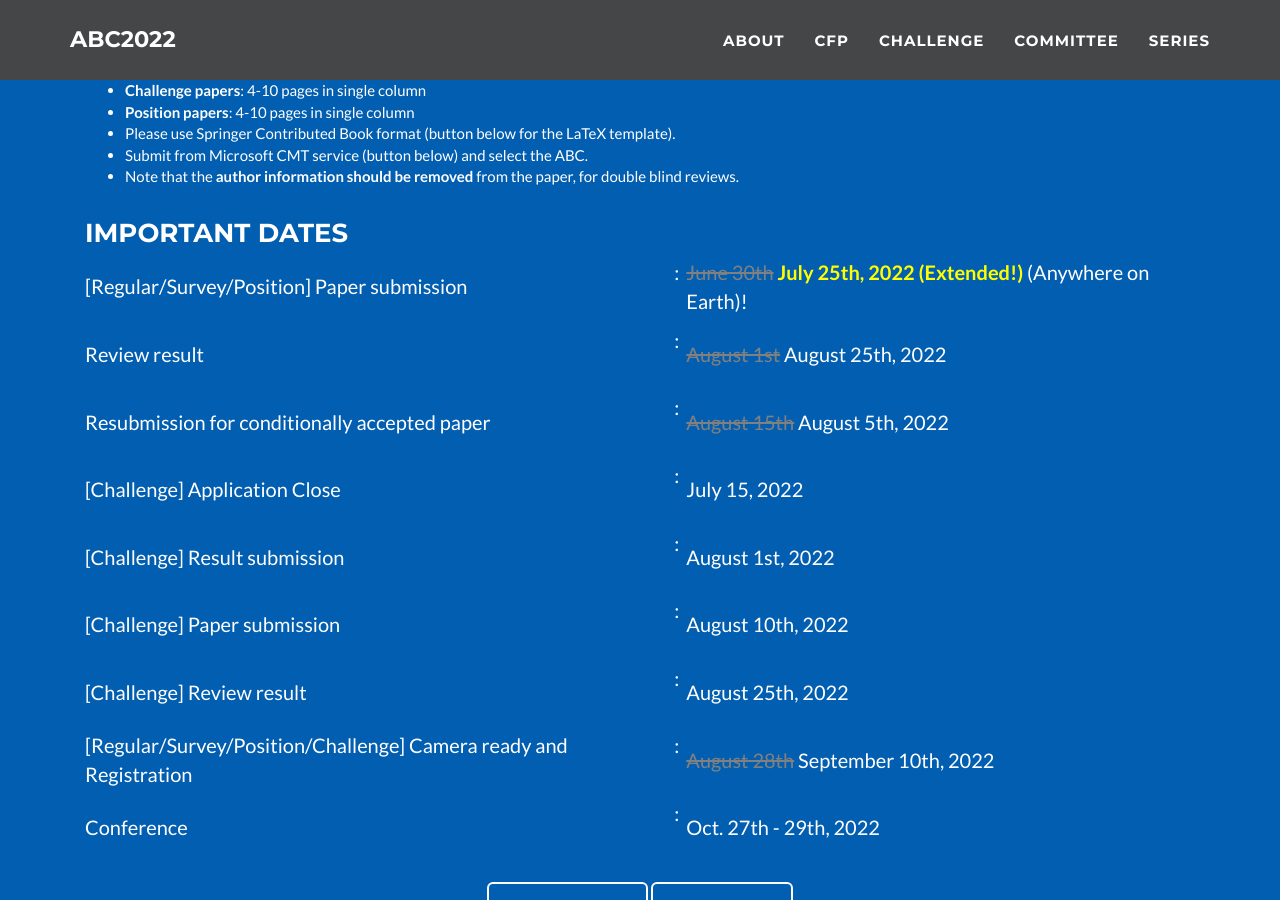
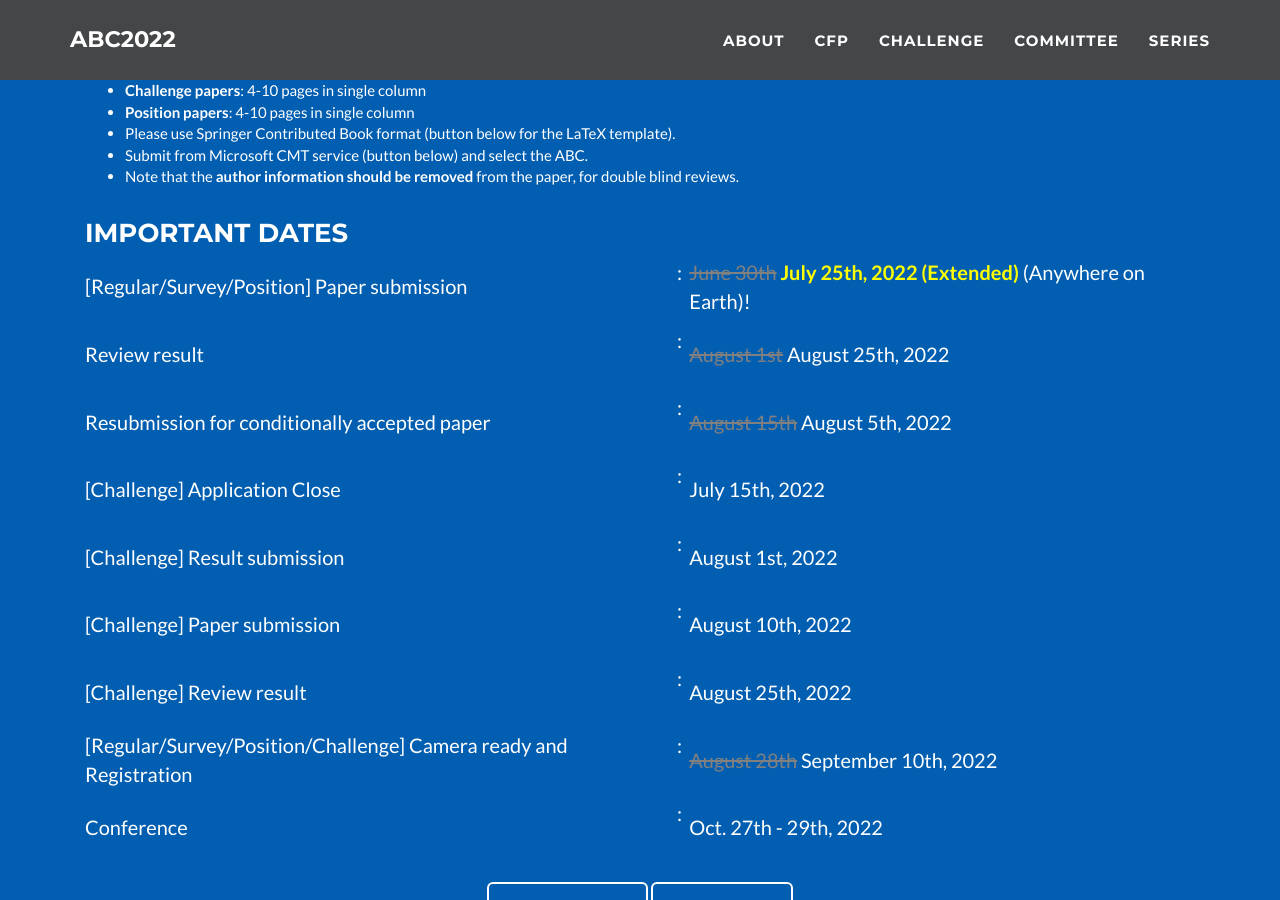
Before and after one commit to abc-research/abc-research.github.io, a Jekyll site: the page built from index.html, in a window 1280 px wide and 900 px high, scrolled down 2456 px. Built offline with Jekyll 4.4.1, drawn with Linux system fonts in a browser that asks for light colours.

Commit message:
Update _config.yml

```diff
--- a/_config.yml
+++ b/_config.yml
@@ -370,13 +370,13 @@ cfp:
      - item: "Note that the <b>author information should be removed</b> from the paper, for double blind reviews."
   dates:
     - name: "[Regular/Survey/Position] Paper submission"
-      date:  <strike style="color:gray">June 30th</strike><b><span style="color:yellow"> July 25th, 2022 (Extended!)</span></b> (Anywhere on Earth)!
+      date:  <strike style="color:gray">June 30th</strike><b><span style="color:yellow"> July 25th, 2022 (Extended)</span></b> (Anywhere on Earth)!
     - name: "Review result"
       date: <strike style="color:gray">August 1st</strike> August 25th, 2022
     - name: "Resubmission for conditionally accepted paper"
       date: <strike style="color:gray">August 15th</strike> August 5th, 2022
     - name: "[Challenge] Application Close"
-      date: July 15, 2022
+      date: July 15th, 2022
 #    - name: <span style="color:#CEF9DC">[Challenge] Application</span>
 #      date: <span style="color:#CEF9DC">Aug. 17th, 2021 <b>(Extended!)</b> (Anywhere on Earth)!</span>
 #    <strike style="color:gray">Jul. 1st</strike>
```
